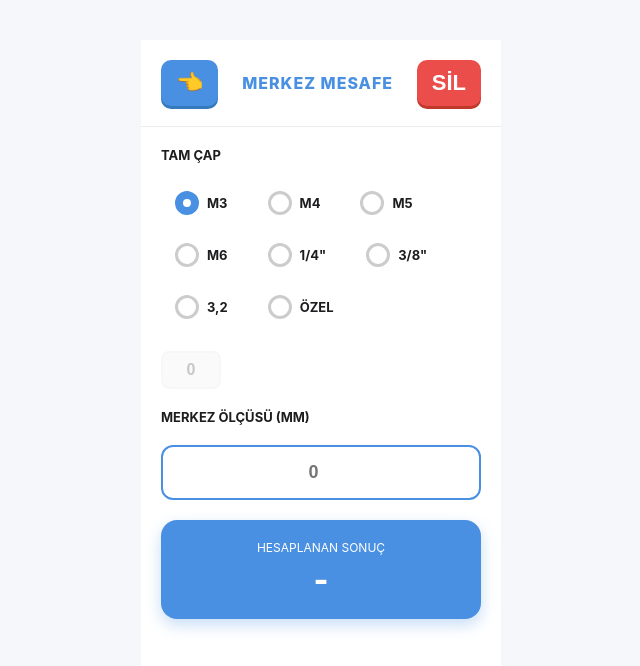
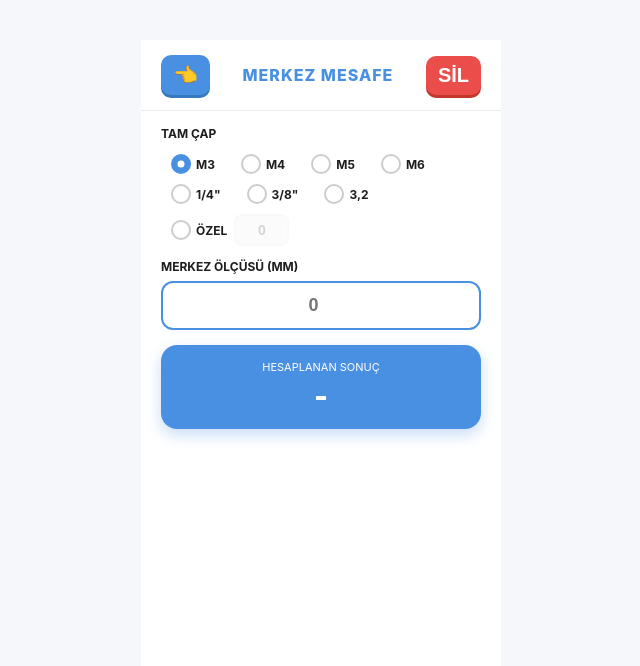
Before and after one commit to mmt8129/hesapla, a plain HTML site: page index.html in a window 1280 px wide. Both pictures are taken after a click on the element "MERKEZ". Shown: the whole page, without its empty margins (319-959 px from the left). Drawn offline with Linux system fonts and the light colour scheme.

Commit message:
Refactor styles and improve layout for inputs
Updated padding, font sizes, and input styles for various elements. Removed unused custom input wrappers and adjusted radio button styles.

```diff
--- a/index.html
+++ b/index.html
@@ -133,7 +133,7 @@ body {
 }
 
 .mode-header {
-    padding: 20px;
+    padding: 15px 20px;
     display: flex;
     justify-content: space-between;
     align-items: center;
@@ -142,13 +142,26 @@ body {
 
 .mode-title { color: var(--primary); font-weight: 800; text-transform: uppercase; letter-spacing: 1px; }
 
-form.inner-form { padding: 20px; gap: 20px; display: flex; flex-direction: column; overflow-y: auto; flex: 1; }
+form.inner-form {
+    padding: 15px 20px;
+    gap: 15px;
+    display: flex;
+    flex-direction: column;
+    overflow-y: auto;
+    flex: 1;
+}
 
-.inner-form label { font-weight: 700; font-size: 13px; color: var(--text-main); text-transform: uppercase; }
+.inner-form label {
+    font-weight: 700;
+    font-size: 12px;
+    color: var(--text-main);
+    text-transform: uppercase;
+    margin-bottom: -8px;
+}
 
-.inner-form input[type="number"] {
+.inner-form > input[type="number"] {
     width: 100%;
-    padding: 15px;
+    padding: 12px;
     border: 2px solid var(--primary);
     border-radius: 12px;
     font-size: 18px;
@@ -161,7 +174,7 @@ form.inner-form { padding: 20px; gap: 20px; display: flex; flex-direction: colum
 .result-card {
     background: var(--primary);
     color: #fff;
-    padding: 20px;
+    padding: 15px;
     border-radius: 16px;
     text-align: center;
     box-shadow: 0 6px 15px rgba(74, 144, 226, 0.3);
@@ -171,41 +184,41 @@ form.inner-form { padding: 20px; gap: 20px; display: flex; flex-direction: colum
     background: var(--primary);
     color: #fff;
     border: none;
-    padding: 10px 15px;
+    padding: 8px 12px;
     border-radius: 10px;
     font-weight: 700;
-    font-size: 22px;
+    font-size: 20px;
     box-shadow: 0 3px 0 #357abd;
 }
 
-/* ===== RADIO STYLES (HER İKİ MOD İÇİN ORTAK) ===== */
+/* ===== RADIO STYLES (KOMPAKT) ===== */
 .radio-group {
     display: flex;
     flex-wrap: wrap;
-    gap: 12px;
+    gap: 6px;
     align-items: center;
 }
 
 .radio-option {
-    display: flex;
+    display: inline-flex;
     align-items: center;
-    gap: 8px;
+    gap: 5px;
     cursor: pointer;
-    padding: 8px 14px;
-    border-radius: 10px;
+    padding: 6px 10px;
+    border-radius: 8px;
     transition: background 0.2s;
     font-weight: 700;
-    font-size: 16px;
+    font-size: 14px;
     color: var(--text-main);
 }
 
 .radio-option:hover { background: #f0f0f0; }
 
 .radio-dot {
-    width: 24px;
-    height: 24px;
+    width: 20px;
+    height: 20px;
     border-radius: 50%;
-    border: 3px solid #ccc;
+    border: 2.5px solid #ccc;
     display: inline-block;
     flex-shrink: 0;
     transition: border-color 0.2s, background 0.2s;
@@ -225,47 +238,43 @@ form.inner-form { padding: 20px; gap: 20px; display: flex; flex-direction: colum
     top: 50%;
     left: 50%;
     transform: translate(-50%, -50%);
-    width: 8px;
-    height: 8px;
+    width: 7px;
+    height: 7px;
     border-radius: 50%;
     background: #fff;
 }
 
-.custom-input-wrap {
-    display: flex;
-    align-items: center;
-    gap: 8px;
-    margin-top: 4px;
+/* Özel input - Özel yazısının hemen yanında */
+.radio-custom-input {
+    width: 55px;
+    padding: 6px 4px;
+    font-size: 14px;
+    font-weight: 700;
+    text-align: center;
+    border: 2px solid var(--secondary);
+    border-radius: 8px;
+    background: #f5f5f5;
+    color: var(--text-sub);
+    -moz-appearance: textfield;
+    margin-left: 2px;
+    vertical-align: middle;
 }
 
-.custom-input-wrap input[type="number"] {
-    width: 60px !important;
-    padding: 8px 4px !important;
-    font-size: 16px !important;
-    text-align: center !important;
-    border: 2px solid var(--secondary) !important;
-    border-radius: 8px !important;
-    font-weight: 700 !important;
-    background: #f5f5f5 !important;
-    color: var(--text-sub) !important;
-    -moz-appearance: textfield;
-}
-
-.custom-input-wrap input[type="number"]::-webkit-outer-spin-button,
-.custom-input-wrap input[type="number"]::-webkit-inner-spin-button {
+.radio-custom-input::-webkit-outer-spin-button,
+.radio-custom-input::-webkit-inner-spin-button {
     -webkit-appearance: none;
     margin: 0;
 }
 
-.custom-input-wrap input[type="number"]:disabled {
-    opacity: 0.4;
+.radio-custom-input:disabled {
+    opacity: 0.3;
     cursor: not-allowed;
 }
 
-.custom-input-wrap input[type="number"]:not(:disabled) {
-    background: #fff !important;
-    border-color: var(--primary) !important;
-    color: var(--text-main) !important;
+.radio-custom-input:not(:disabled) {
+    background: #fff;
+    border-color: var(--primary);
+    color: var(--text-main);
     opacity: 1;
 }
 </style>
@@ -309,10 +318,10 @@ form.inner-form { padding: 20px; gap: 20px; display: flex; flex-direction: colum
     </div>
   </div>
 
-  <!-- ===== MERKEZ VIEW (DEĞİŞTİRİLDİ) ===== -->
+  <!-- ===== MERKEZ VIEW ===== -->
   <div id="merkez-view" class="view off-right">
     <div class="mode-header">
-        <button class="nav-btn" id="close-merkez"><span style="font-size: 22px;">👈</span></button>
+        <button class="nav-btn" id="close-merkez"><span style="font-size: 20px;">👈</span></button>
         <div class="mode-title">Merkez Mesafe</div>
         <button class="nav-btn" id="merkez-temizle" style="background:#eb4d4b; box-shadow: 0 3px 0 #c0392b;">SİL</button>
     </div>
@@ -345,24 +354,22 @@ form.inner-form { padding: 20px; gap: 20px; display: flex; flex-direction: colum
           <span class="radio-dot"></span> 3/8"
         </label>
         <label class="radio-option">
-          <input type="radio" name="tam-cap" value="3.2" data-label="3,2">
+          <input type="radio" name="tam-cap" value="3.2">
           <span class="radio-dot"></span> 3,2
         </label>
         <label class="radio-option">
           <input type="radio" name="tam-cap" value="custom">
           <span class="radio-dot"></span> Özel
+          <input type="number" id="tam-cap-custom" class="radio-custom-input" placeholder="0" step="any" inputmode="decimal" disabled>
         </label>
-      </div>
-      <div class="custom-input-wrap">
-        <input type="number" id="tam-cap-custom" placeholder="0" step="any" inputmode="decimal" disabled>
       </div>
 
       <label>Merkez Ölçüsü (mm)</label>
       <input type="number" id="merkez-olcusu" placeholder="0" step="any" inputmode="decimal">
 
       <div class="result-card">
-        <div style="font-size:12px; margin-bottom:5px">HESAPLANAN SONUÇ</div>
-        <span id="merkez-sonuc" style="font-size:32px; font-weight:800">-</span>
+        <div style="font-size:11px; margin-bottom:4px">HESAPLANAN SONUÇ</div>
+        <span id="merkez-sonuc" style="font-size:30px; font-weight:800">-</span>
       </div>
     </form>
   </div>
@@ -370,7 +377,7 @@ form.inner-form { padding: 20px; gap: 20px; display: flex; flex-direction: colum
   <!-- ===== DAİRESEL VIEW ===== -->
   <div id="dairesel-view" class="view off-right">
     <div class="mode-header">
-        <button class="nav-btn" id="close-dairesel"><span style="font-size: 22px;">👈</span></button>
+        <button class="nav-btn" id="close-dairesel"><span style="font-size: 20px;">👈</span></button>
         <div class="mode-title">Dairesel Mesafe</div>
         <button class="nav-btn" id="dairesel-temizle" style="background:#eb4d4b; box-shadow: 0 3px 0 #c0392b;">SİL</button>
     </div>
@@ -389,10 +396,8 @@ form.inner-form { padding: 20px; gap: 20px; display: flex; flex-direction: colum
         <label class="radio-option">
           <input type="radio" name="hole-count" value="custom">
           <span class="radio-dot"></span> Özel
+          <input type="number" id="hole-count-custom" class="radio-custom-input" placeholder="0" min="2" inputmode="numeric" disabled>
         </label>
-      </div>
-      <div class="custom-input-wrap">
-        <input type="number" id="hole-count-custom" placeholder="0" min="2" inputmode="numeric" disabled>
       </div>
 
       <label>Merkezden Uzaklık (R) (mm)</label>
@@ -427,19 +432,17 @@ form.inner-form { padding: 20px; gap: 20px; display: flex; flex-direction: colum
         <label class="radio-option">
           <input type="radio" name="hole-diam" value="custom">
           <span class="radio-dot"></span> Özel
+          <input type="number" id="hole-diam-custom" class="radio-custom-input" placeholder="0" step="any" inputmode="decimal" disabled>
         </label>
-      </div>
-      <div class="custom-input-wrap">
-        <input type="number" id="hole-diam-custom" placeholder="0" step="any" inputmode="decimal" disabled>
       </div>
 
       <div class="result-card">
-        <div style="font-size:12px">MERKEZDEN MERKEZE</div>
-        <span id="center-to-center" style="font-size:24px; font-weight:800">-</span>
+        <div style="font-size:11px">MERKEZDEN MERKEZE</div>
+        <span id="center-to-center" style="font-size:22px; font-weight:800">-</span>
       </div>
       <div class="result-card" style="background:#2ecc71; box-shadow: 0 6px 15px rgba(46, 204, 113, 0.3);">
-        <div style="font-size:12px">DIŞTAN DIŞA</div>
-        <span id="outer-distance" style="font-size:24px; font-weight:800">-</span>
+        <div style="font-size:11px">DIŞTAN DIŞA</div>
+        <span id="outer-distance" style="font-size:22px; font-weight:800">-</span>
       </div>
     </form>
   </div>
@@ -525,7 +528,7 @@ document.getElementById('calc-view').addEventListener('click',e=>{
   }
 });
 
-/* ===== MERKEZ HESAP (DEĞİŞTİRİLDİ) ===== */
+/* ===== MERKEZ HESAP ===== */
 function merkezHesap(){
   let tamCap;
   const tamCapChecked=document.querySelector('input[name="tam-cap"]:checked');
@@ -535,12 +538,10 @@ function merkezHesap(){
   } else {
     tamCap=parseFloat(tamCapChecked.value);
   }
-
   const merk=parseFloat(document.getElementById('merkez-olcusu').value);
   document.getElementById('merkez-sonuc').textContent=(isNaN(tamCap)||isNaN(merk))?'-':(merk-tamCap/2).toFixed(2) + " mm";
 }
 
-// Tam Çap radio: seçim değişince hesapla + custom input'u aktif/pasif yap
 document.querySelectorAll('input[name="tam-cap"]').forEach(r=>{
   r.addEventListener('change',function(){
     const customInput=document.getElementById('tam-cap-custom');
@@ -555,13 +556,9 @@ document.querySelectorAll('input[name="tam-cap"]').forEach(r=>{
   });
 });
 
-// Tam Çap custom input
 document.getElementById('tam-cap-custom').oninput=merkezHesap;
-
-// Merkez Ölçüsü input
 document.getElementById('merkez-olcusu').oninput=merkezHesap;
 
-// Merkez SİL butonu
 document.getElementById('merkez-temizle').onclick=()=>{
   document.querySelector('input[name="tam-cap"][value="2.5"]').checked=true;
   document.getElementById('tam-cap-custom').value='';
```
